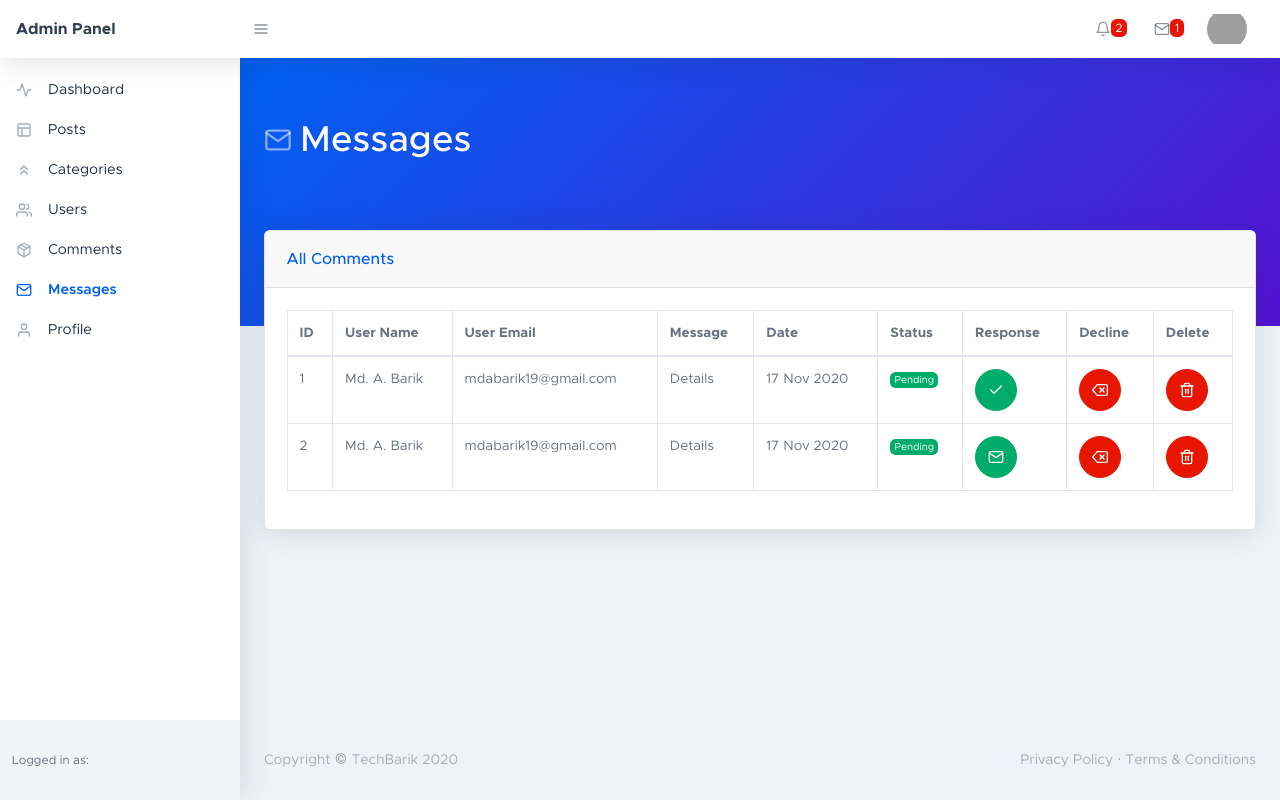
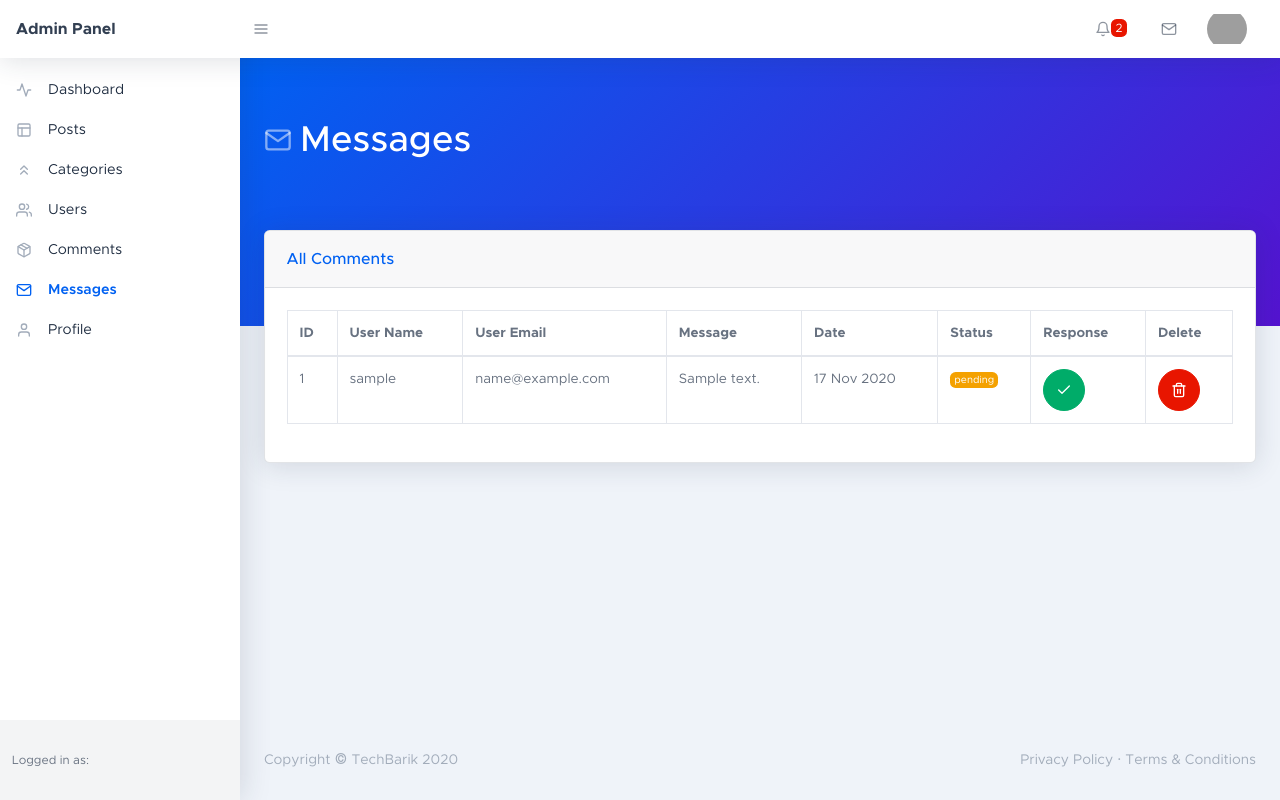
Before and after one commit to vitaliistankov/WebDev-with-PHP-PDO-and-MySQL, a PHP site: page /techbarik/backend/messages.php in a window 1280 px wide. Run offline with PHP 8.4, Linux system fonts and the light colour scheme; the visitor is signed in with stand-in values (Sample User, id 1); tables that the repository leaves empty or names only in its code hold one stand-in row (values such as "Sample post"); some libraries are stand-ins or nearby versions; grey boxes are pictures that could not be loaded.

Commit message:
Message System

```diff
--- a/backend/includes/top-navbar.php
+++ b/backend/includes/top-navbar.php
@@ -48,11 +48,21 @@
         </li>
         <!--User Registration + New Comment Notification-->
 
+        <?php
+            $sql = "SELECT * FROM messages WHERE ms_state = :state";
+            $stmt = $pdo->prepare($sql);
+            $stmt->execute([':state'=>0]);
+            $count = $stmt->rowCount();
+        ?>
         <!--Message Notification-->
         <li class="nav-item dropdown no-caret mr-3 dropdown-notifications">
             <a class="btn btn-icon btn-transparent-dark dropdown-toggle" id="navbarDropdownMessages" href="#" role="button" data-toggle="dropdown" aria-haspopup="true" aria-expanded="false">
                 <i data-feather="mail"></i>
-                <span class="badge badge-red">1</span>
+                <?php
+                    if($count != 0) { ?>
+                        <span class="badge badge-red"><?php echo $count; ?></span>
+                   <?php }
+                ?>
             </a>
             <div class="dropdown-menu dropdown-menu-right border-0 shadow animated--fade-in-up" aria-labelledby="navbarDropdownMessages">
                 <h6 class="dropdown-header dropdown-notifications-header">
@@ -60,19 +70,26 @@
                     Message Notification
                 </h6>
 
-                <a class="dropdown-item dropdown-notifications-item" href="#"
-                    ><img class="dropdown-notifications-item-img" src="./assets/img/mdabarik.jpg" />
+                <?php
+                    while($messages = $stmt->fetch(PDO::FETCH_ASSOC)) {
+                        $ms_detail = $messages['ms_detail'];
+                        $ms_username = $messages['ms_username'];
+                        $ms_date = $messages['ms_date']; ?>
+                            <a class="dropdown-item dropdown-notifications-item" href="messages.php">
                                 <div class="dropdown-notifications-item-content">
                                     <div class="dropdown-notifications-item-content-text">
-                            Lorem ipsum dolor sit amet, consectetur adipisicing.
+                                        <?php echo $ms_detail; ?>
                                     </div>
                                     <div class="dropdown-notifications-item-content-details">
-                            Md. A. Barik &#xB7; 58m
+                                        <?php echo $ms_username; ?> &#xB7; <?php echo $ms_date; ?>
                                     </div>
                                 </div>
                             </a>
+                    <?php }
+                ?>
 
-                <a class="dropdown-item dropdown-notifications-footer" href="messages">
+
+                <a class="dropdown-item dropdown-notifications-footer" href="messages.php">
                     Read All Messages
                 </a>
             </div>
--- a/backend/messages.php
+++ b/backend/messages.php
@@ -42,60 +42,69 @@
                                                 <th>Date</th>
                                                 <th>Status</th>
                                                 <th>Response</th>
-                                                <th>Decline</th>
                                                 <th>Delete</th>
                                             </tr>
                                         </thead>
                                         <tbody>
+                                            <?php
+                                                $sql = "SELECT * FROM messages";
+                                                $stmt = $pdo->prepare($sql);
+                                                $stmt->execute();
+                                                while($ms = $stmt->fetch(PDO::FETCH_ASSOC)) {
+                                                    $ms_id = $ms['ms_id'];
+                                                    $ms_username = $ms['ms_username'];
+                                                    $ms_useremail = $ms['ms_useremail'];
+                                                    $ms_detail = substr($ms['ms_detail'], 0, 20);
+                                                    $ms_status = $ms['ms_status'];
+                                                    $ms_state = $ms['ms_state']; ?>
                                                         <tr>
-                                                <td>1</td>
+                                                            <td><?php echo $ms_id; ?></td>
                                                             <td>
-                                                    Md. A. Barik
+                                                                <?php echo $ms_username; ?>
                                                             </td>
                                                             <td>
-                                                    mdabarik19@gmail.com
+                                                                <?php echo $ms_useremail; ?>
                                                             </td>
-                                                <td>Details</td>
+                                                            <td><?php echo $ms_detail; ?></td>
                                                             <td>17 Nov 2020</td>
                                                             <td>
-                                                    <div class="badge badge-success">
-                                                        Pending
+                                                                <div class="badge badge-<?php echo $ms_status=="pending"?"warning":"success"; ?>">
+                                                                    <?php echo $ms_status; ?>
                                                                 </div>
                                                             </td>
                                                             <td>
-                                                    <button class="btn btn-success btn-icon"><i data-feather="check"></i></button>
+                                                                <?php
+                                                                    if($ms_state == 0) { ?>
+                                                                        <form action="reply.php" method="POST">
+                                                                            <input type="hidden" name="id" value="<?php echo $ms_id; ?>" >
+                                                                            <button name="response" type="submit" class="btn btn-success btn-icon"><i data-feather="mail"></i></button>
+                                                                        </form>
+                                                                   <?php } else { ?>
+                                                                        <button title="Already responded!" class="btn btn-success btn-icon"><i data-feather="check"></i></button>
+                                                                   <?php }
+                                                                ?>
                                                             </td>
                                                             <td>
-                                                    <button class="btn btn-red btn-icon"><i data-feather="delete"></i></button>
-                                                </td>
-                                                <td>
-                                                    <button class="btn btn-red btn-icon"><i data-feather="trash-2"></i></button>
+                                                                <?php
+                                                                    if(isset($_POST['delete'])) {
+                                                                        $id = $_POST['id'];
+                                                                        $sql = "DELETE FROM messages WHERE ms_id = :id";
+                                                                        $stmt = $pdo->prepare($sql);
+                                                                        $stmt->execute([
+                                                                            ':id' => $id
+                                                                        ]);
+                                                                        header("Location: messages.php");
+                                                                    }
+                                                                ?>
+                                                                <form action="messages.php" method="POST">
+                                                                    <input type="hidden" name="id" value="<?php echo $ms_id; ?>" >
+                                                                    <button name="delete" type="submit" class="btn btn-red btn-icon"><i data-feather="trash-2"></i></button>
+                                                                </form>
                                                             </td>
                                                         </tr>
-                                            <tr>
-                                                <td>2</td>
-                                                <td>
-                                                    Md. A. Barik
-                                                </td>
-                                                <td>
-                                                    mdabarik19@gmail.com
-                                                </td>
-                                                <td>Details</td>
-                                                <td>17 Nov 2020</td>
-                                                <td>
-                                                    <div class="badge badge-success">Pending
-                                                    </div>
-                                                </td>
-                                                <td>
-                                                    <button class="btn btn-success btn-icon"><i data-feather="mail"></i></button>
-                                                </td>
-                                                <td>
-                                                    <button class="btn btn-red btn-icon"><i data-feather="delete"></i></button>
-                                                </td>
-                                                <td>
-                                                    <button class="btn btn-red btn-icon"><i data-feather="trash-2"></i></button>
-                                                </td>
-                                            </tr>
+                                                <?php }
+                                            ?>
+
                                         </tbody>
                                     </table>
                                 </div>
```
Also changed, not shown: backend/reply.php (+51 -5 lines), contact.php (line endings or trailing spaces). Lines whose indentation alone changed are shown as unchanged.
